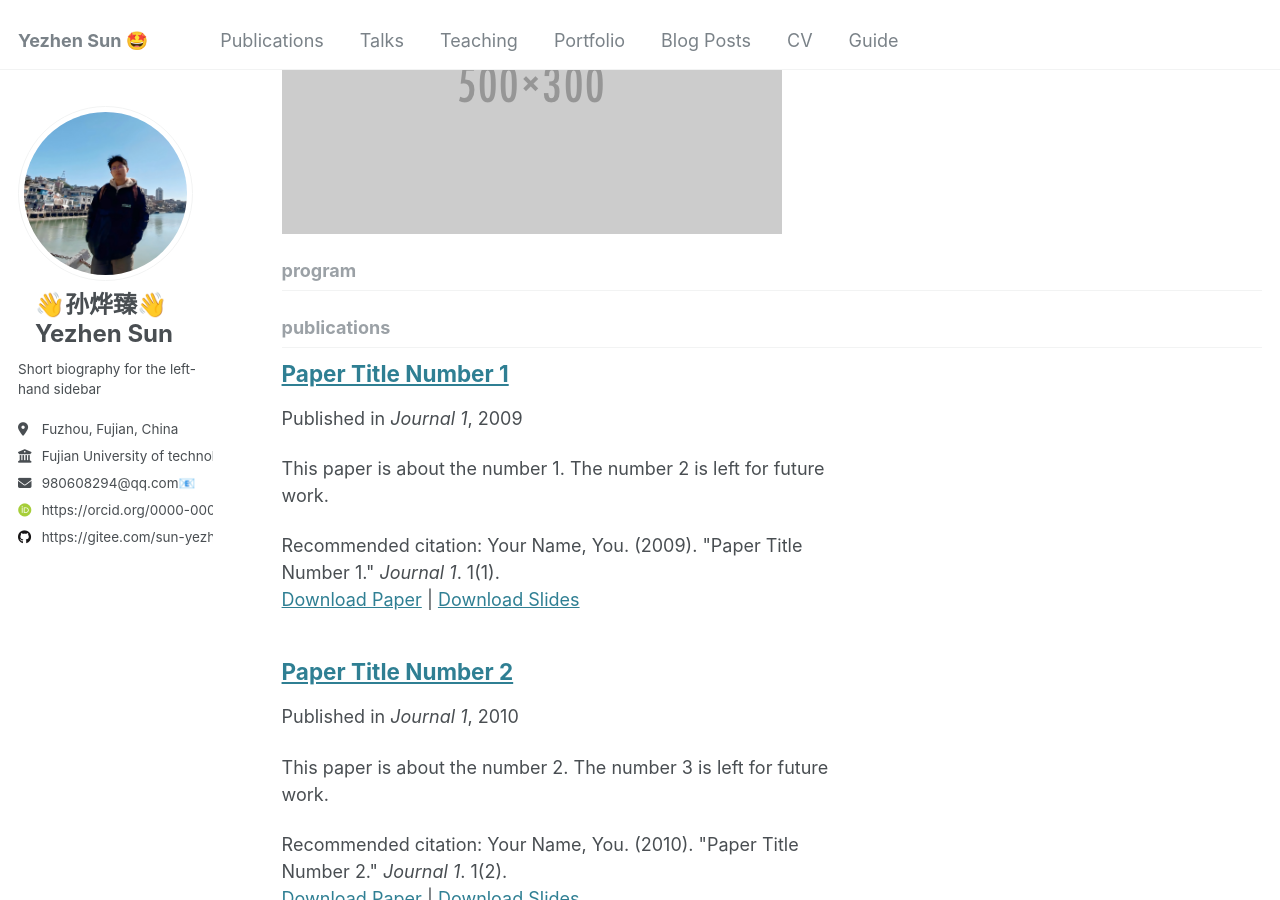
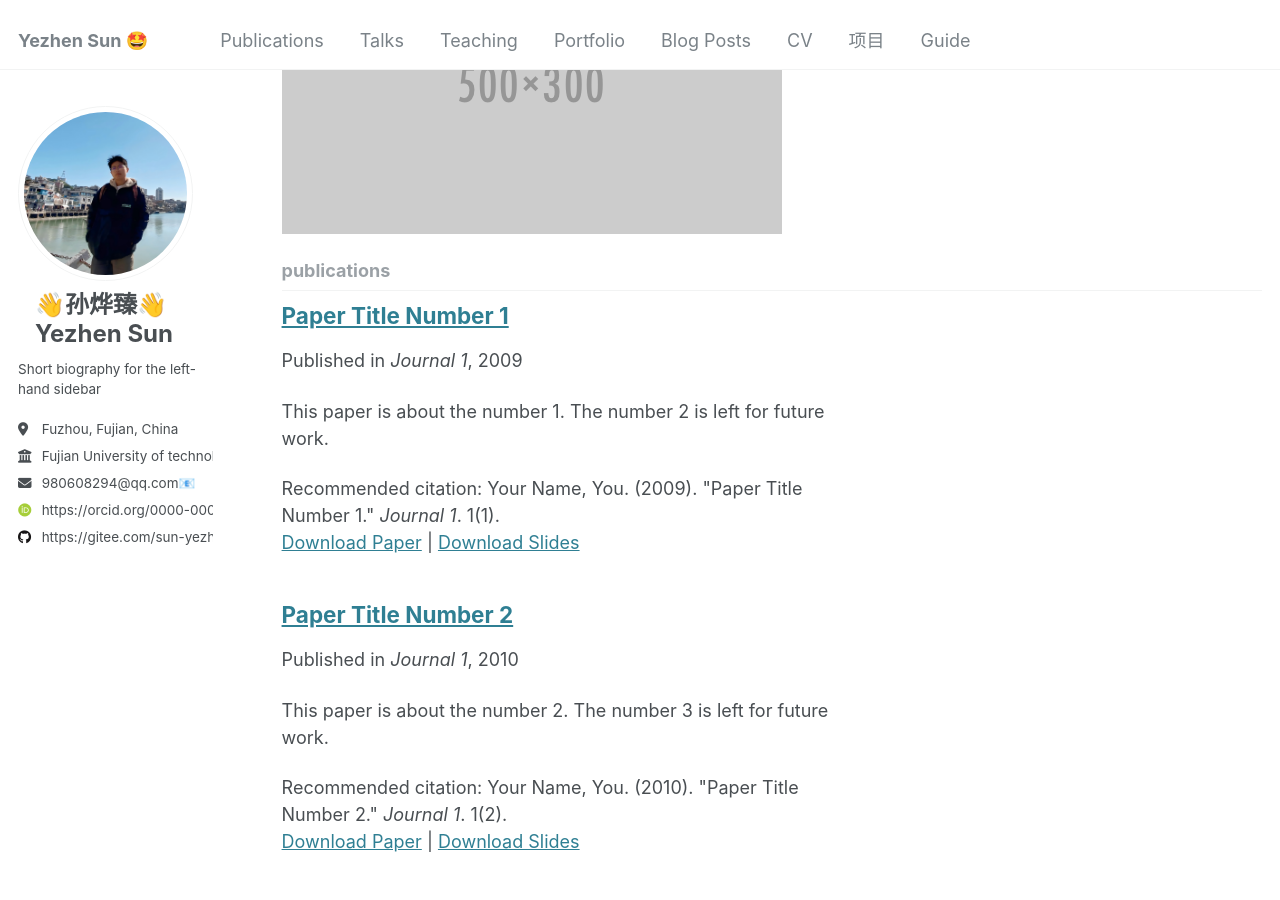
Before and after one commit to yuyuasd/yuyuasd.github.io, a Jekyll site: the page built from _pages/collection-archive.html, in a window 1280 px wide and 900 px high, scrolled down 858 px. Built offline with Jekyll 4.4.1, drawn with Linux system fonts in a browser that asks for light colours; some web fonts are replaced.

Commit message:
更新: 修改配置文件中的布局类型为单列，并在导航中添加项目链接

```diff
--- a/_config.yml
+++ b/_config.yml
@@ -224,9 +224,7 @@ collections:
   talks:
     output: true
     permalink: /:collection/:path/
-  program:
-    output: true
-    permalink: /:collection/:path/
+
 
 
 # These settings control how pages and collections are included in the site
@@ -284,14 +282,7 @@ defaults:
       layout: talk
       author_profile: true
       share: true
-  # _program
-  - scope:
-      path: ""
-      type: program
-    values:
-      layout: program
-      author_profile: true
-      share: true
+
 
 
 # Sass/SCSS
--- a/_data/navigation.yml
+++ b/_data/navigation.yml
@@ -23,5 +23,8 @@ main:
   - title: "CV"
     url: /cv/
 
+  - title: "项目"
+    url: /program/
+
   - title: "Guide"
     url: /markdown/
```
